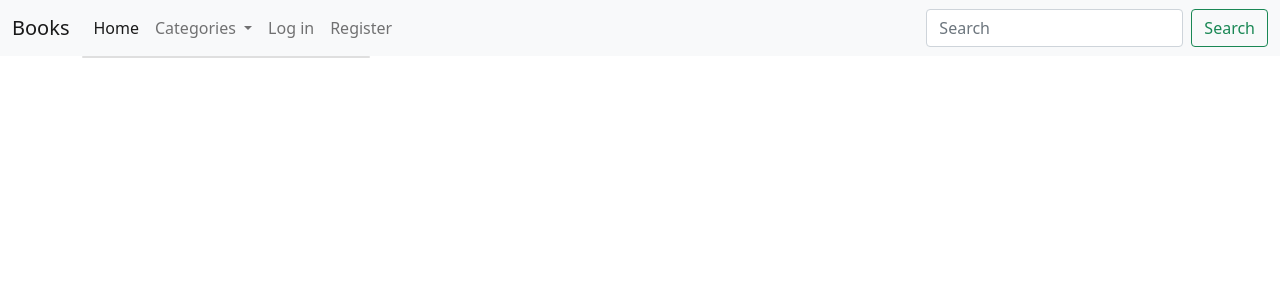
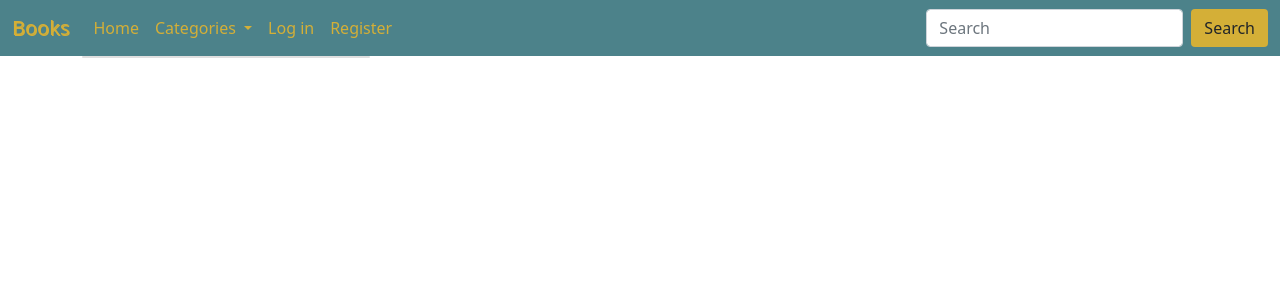
Before and after one commit to Code-Institute-Submissions/Milestone-94, a Flask app: page / in a window 1280 px wide. Shown: the top 300 px of the page. Run offline with Flask 2, Linux system fonts and the light colour scheme; data that the repository does not hold is empty; some libraries are stand-ins or nearby versions.

Commit message:
style navbar

```diff
--- a/static/css/style.css
+++ b/static/css/style.css
@@ -5,3 +5,20 @@
 .btn-sm {
     margin: 5px;
 }
+
+.navbar, .dropdown-menu {
+    background-color: #4c828a !important;
+}
+
+.nav-link, .dropdown-item {
+    color: #d4af37 !important;
+}
+
+.navbar-brand {
+    color: #d4af37 !important;
+    text-shadow: 1px 1px #d4af37;
+}
+
+.search-button .btn {
+    background-color: #d4af37 !important;
+}
--- a/templates/base.html
+++ b/templates/base.html
@@ -57,9 +57,9 @@
             {% endif %}
           </ul>
           <!-- search bar -->
-          <form action="{{ url_for('search') }}" method="POST" class="d-flex">
+          <form action="{{ url_for('search') }}" method="POST" class="d-flex search-button">
             <input class="form-control me-2" name="query" id="query" type="search" placeholder="Search" aria-label="Search">
-            <button class="btn btn-outline-success" type="submit">Search</button>
+            <button class="btn" type="submit">Search</button>
           </form>
         </div>
       </div>
```
